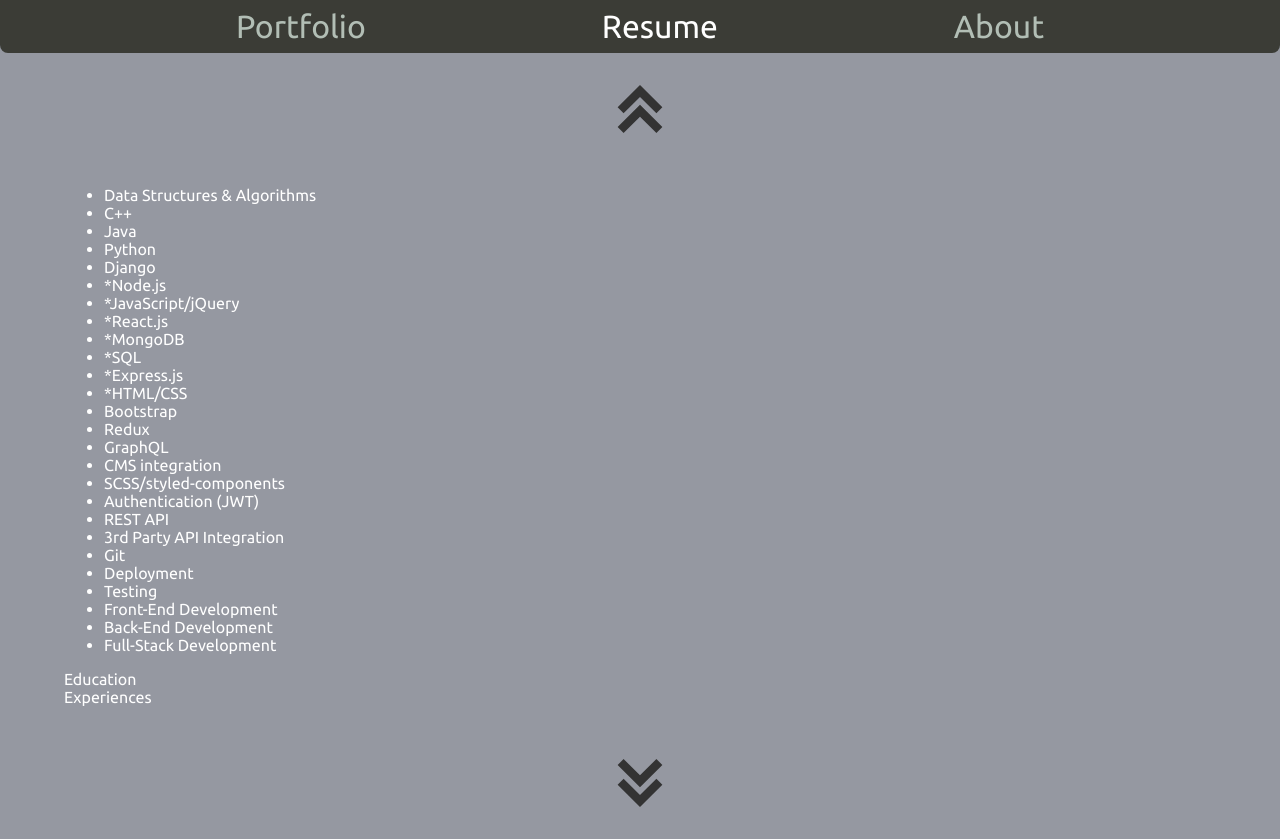
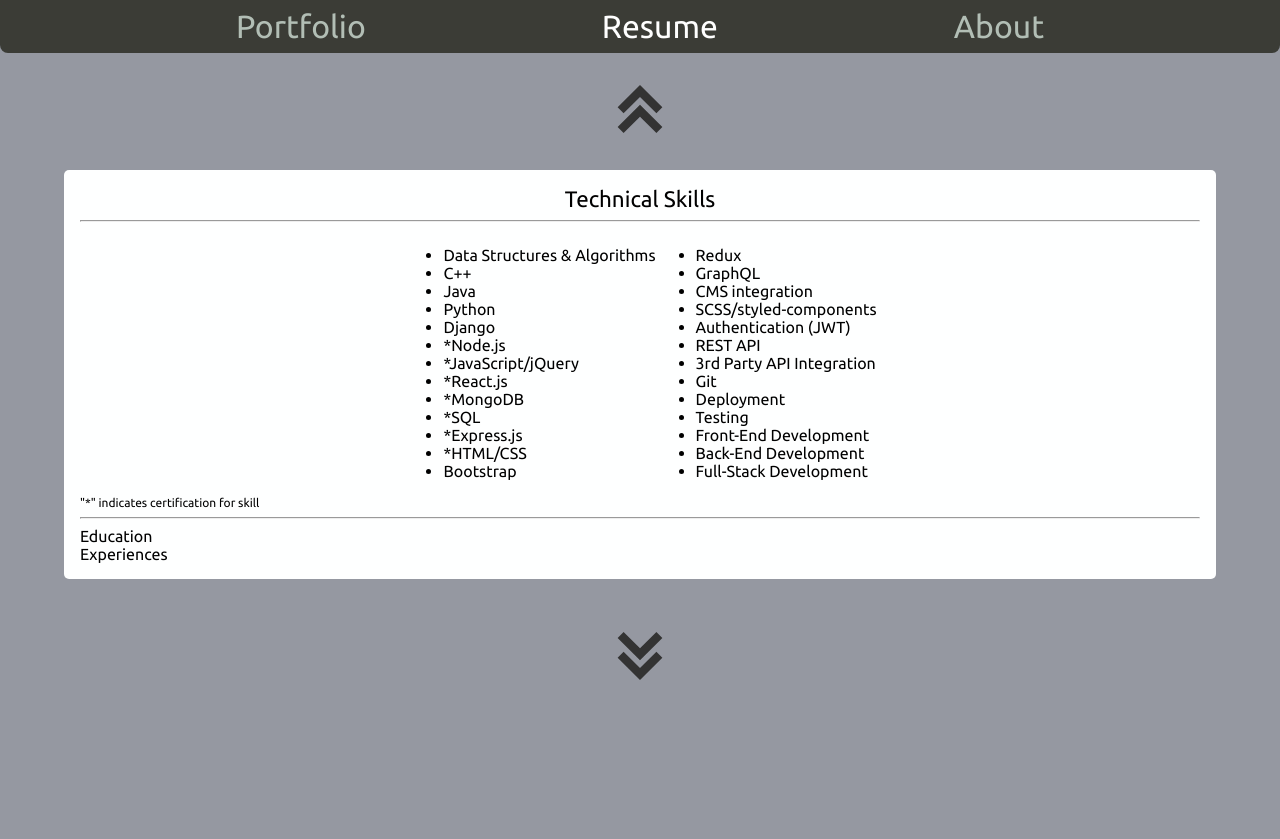
Before and after one commit to tarekel96/Portfolio_App, a React (Create React App) app in the folder portfolio/: page / in a window 1280 px wide. Both pictures are taken after a click on the element "Resume". After the commit the page ends 800 px from the top, so only its background shows below. Built offline with nearby package versions, Linux system fonts and the light colour scheme.

Commit message:
finished up the skills section

```diff
--- a/portfolio/src/pages/Resume.js
+++ b/portfolio/src/pages/Resume.js
@@ -7,6 +7,9 @@ import styles from './Resume.module.css';
 const Resume = () => {
 	const [ skillsData, setSkills ] = React.useState(null);
 	const [ loading, setLoading ] = React.useState(true);
+	const getHalfArrLength = (arr) => {
+		return Math.round((arr.length - 1) / 2);
+	};
 	React.useEffect(() => {
 		try {
 			return new Promise((resolve, reject) => {
@@ -25,13 +28,29 @@ const Resume = () => {
 		return <Loading />;
 	}
 	return (
-		<div className={styles['resumeSections']}>
+		<div className={`${styles['resumeSections']} offWhiteBackground blackColor`}>
 			<section className={styles['technicalSkills']}>
-				<ul>
-					{convertToArray(skillsData.skills).map((skill, index) => (
-						<li key={`Skill ID#: ${index}`}>{skill}</li>
-					))}
-				</ul>
+				<header>Technical Skills</header>
+				<hr />
+				<div>
+					{/* Slice (1st half of arr) -> Map */}
+					<ul>
+						{convertToArray(skillsData.skills)
+							.slice(0, getHalfArrLength(convertToArray(skillsData.skills)))
+							.map((skill, index) => <li key={`Skill ID#: ${index}`}>{skill}</li>)}
+					</ul>
+					{/* Slice (2nd half of arr) -> Map */}
+					<ul>
+						{convertToArray(skillsData.skills)
+							.slice(
+								getHalfArrLength(convertToArray(skillsData.skills)),
+								convertToArray(skillsData.skills).length
+							)
+							.map((skill, index) => <li key={`Skill ID#: ${index}`}>{skill}</li>)}
+					</ul>
+				</div>
+				<article>"*" indicates certification for skill</article>
+				<hr />
 			</section>
 			<section className={styles['education']}>Education</section>
 			<section className={styles['experiences']}>Experiences</section>
--- a/portfolio/src/pages/Resume.module.css
+++ b/portfolio/src/pages/Resume.module.css
@@ -5,6 +5,8 @@
 	width: 100%;
 	height: 100%;
 	margin: 2.5% auto;
+	border-radius: 5px;
+	padding: 1rem;
 }
 .technicalSkills,
 .education,
@@ -12,3 +14,20 @@
 	width: 100%;
 	height: 100%;
 }
+.technicalSkills > header {
+	text-align: center;
+	font-size: 1.4rem;
+}
+.technicalSkills > div {
+	display: flex;
+	justify-content: center;
+}
+.technicalSkills > article {
+	font-size: .75rem;
+	width: 200px;
+}
+.technicalSkills > article:hover {
+	font-size: 1rem;
+	width: 100%;
+	cursor: pointer;
+}
--- a/portfolio/src/styles/main.css
+++ b/portfolio/src/styles/main.css
@@ -92,8 +92,14 @@ body {
 .brownBurgundyBackground {
 	background-color: var(--color-brown-burgundy);
 }
+.offWhiteBackground {
+	background-color: var(--color-off-white);
+}
 .whiteColor {
 	color: var(--color-white);
+}
+.blackColor {
+	color: var(--color-black);
 }
 .indigoColor {
 	color: var(--color-indigo);
```
